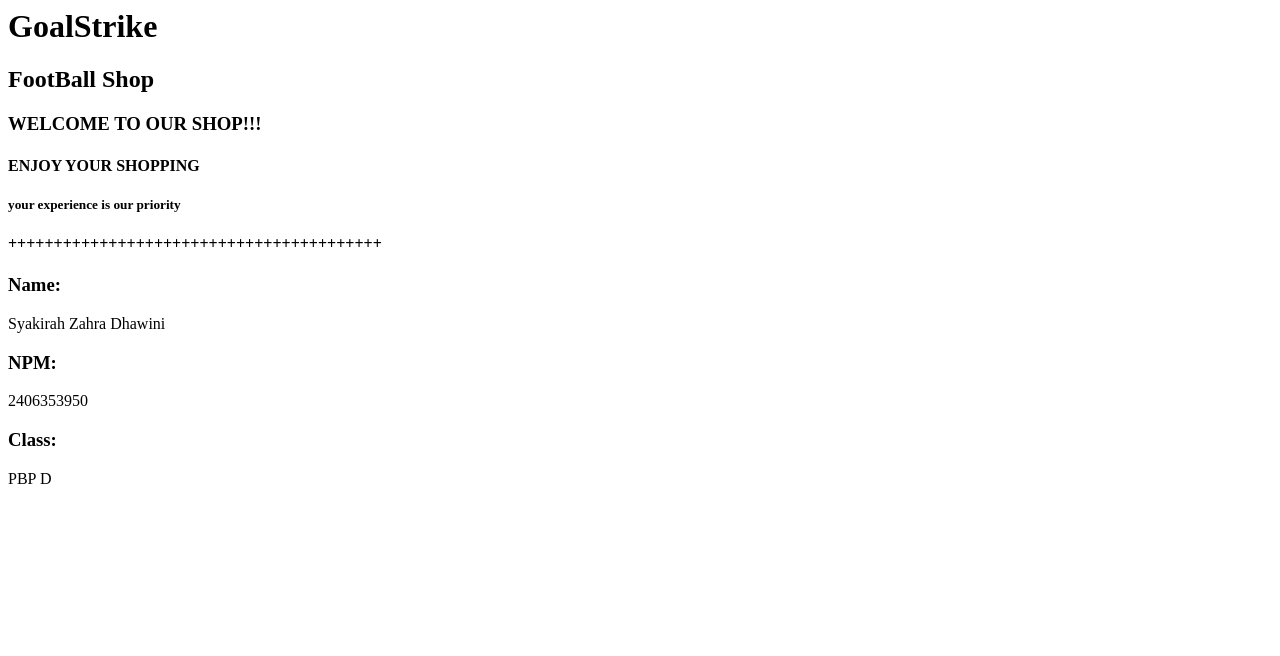
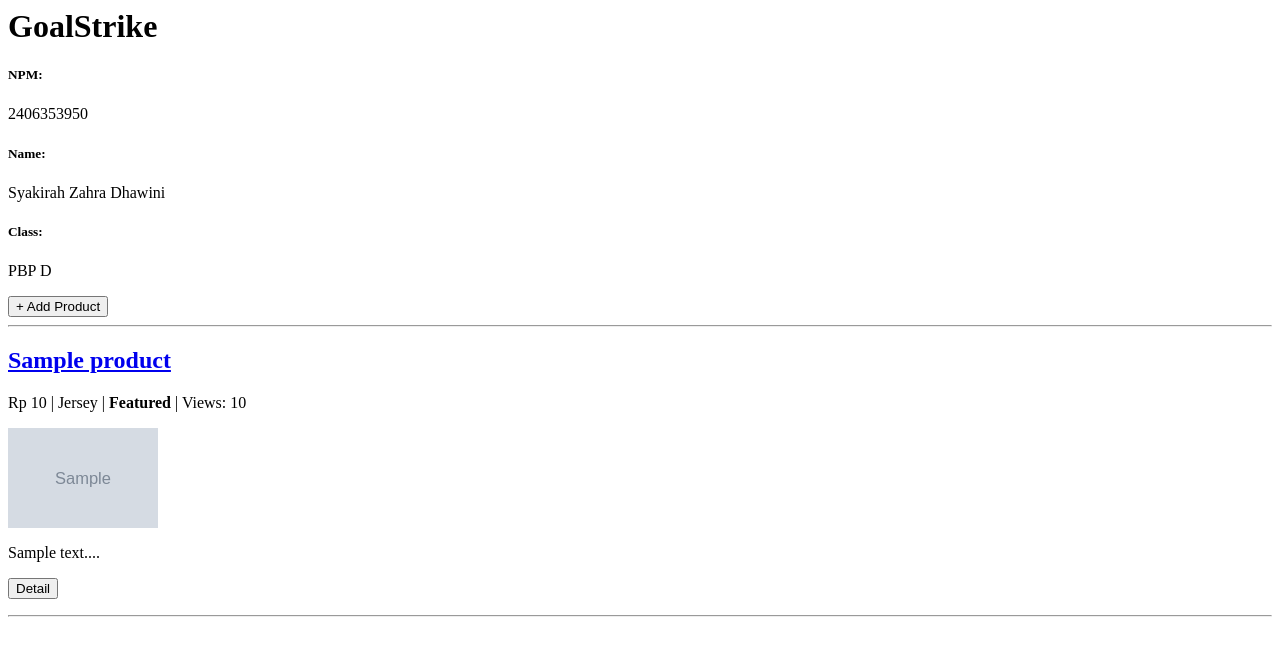
Before and after one commit to Syakirahzd/goal-strike, a Django app: page / in a window 1280 px wide. Shown: the top 656 px of the page. Run offline with Django 5.2, Linux system fonts and the light colour scheme; tables that the repository leaves empty hold one stand-in row (values such as "Sample post"); grey boxes marked "Sample" are stand-in pictures.

Commit message:
Tugas 3 Complete

```diff
--- a/main/models.py
+++ b/main/models.py
@@ -1,3 +1,4 @@
+from django.utils import timezone
 import uuid
 from django.db import models
 
@@ -16,16 +17,29 @@ class Product(models.Model):
     price = models.IntegerField()
     description = models.TextField()
     thumbnail = models.URLField(blank=True, null=True)
-    category = models.CharField(max_length=20, choices=CATEGORY_CHOICES, default='update')
+    category = models.CharField(max_length=20, choices=CATEGORY_CHOICES, default='jersey')
+    product_views = models.PositiveIntegerField(default=0)
     is_featured = models.BooleanField(default=False)
 
     def __str__(self):
-        return self.title
+        return self.name
 
     @property
-    def is_news_hot(self):
-        return self.news_views > 20
+    def is_product_hot(self):
+        return self.product_views > 20
 
-    def increment_views(self):
-        self.news_views += 1
+    def increment_product(self):
+        self.product_views += 1
         self.save()
+
+### DEMO Tugas 2 ###
+# spek: Employee -> name (text under 255), age (bilangan bulat), persona (text sepanjang panjang)
+# # lakukan migrasi, buat views.py dengan add_employee -> ngecreate employee baru dengan, httpresponese, hubungin dengan urls
+
+# class Employee(models.Model):
+#     name = models.CharField(max_length=255)
+#     age = models.IntegerField()
+#     persona = models.TextField()
+
+#     def __str__(self):
+#         return self.title
--- /dev/null
+++ b/main/templates/employee.html
@@ -0,0 +1,6 @@
+<h1>nama</h1>
+<p>{{name}}</p>
+<h1>age</h1>
+<p>{{age}}</p>
+<h1>persona</h1>
+<p>{{persona}}</p>
--- a/main/templates/main.html
+++ b/main/templates/main.html
@@ -1,16 +1,44 @@
-<h1>{{title}}</h1>
-<h2>FootBall Shop</h2>
+<h1>GoalStrike</h1>
 
+<h5>NPM: </h5>
+<p>{{ npm }}</p>
 
-<h3>WELCOME TO OUR SHOP!!!</h3>
-<h4>ENJOY YOUR SHOPPING</h4>
-<h5>your experience is our priority</h5>
+<h5>Name:</h5>
+<p>{{ name }}</p>
 
-<h4>+++++++++++++++++++++++++++++++++++++++++</h4>
+<h5>Class:</h5>
+<p>{{ class }}</p>
 
-<h3>Name: </h3>
-<p>{{name}}</p>
-<h3>NPM: </h3>
-<p>{{npm}}</p>
-<h3>Class: </h3>
-<p>{{class}}</p>
+<a href="{% url 'main:create_product' %}">
+  <button>+ Add Product</button>
+</a>
+
+<hr>
+
+{% if not product_list %}
+<p>Belum ada product dalam GoalStrike.</p>
+{% else %}
+
+{% for product in product_list %}
+<div>
+  <h2><a href="{% url 'main:show_product' product.id %}">{{ product.name }}</a></h2>
+
+  <p> Rp {{ product.price }} |
+    {{ product.get_category_display }}</b>{% if product.is_featured %} |
+    <b>Featured</b>{% endif %}{% if product.is_news_hot %} |
+    <b>Hot</b>{% endif %} | Views: {{ product.product_views }}</p>
+
+  {% if product.thumbnail %}
+  <img src="{{ product.thumbnail }}" alt="thumbnail" width="150" height="100">
+  <br />
+  {% endif %}
+
+  <p>{{ product.description|truncatewords:25 }}...</p>
+
+  <p><a href="{% url 'main:show_product' product.id %}"><button>Detail</button></a></p>
+</div>
+
+<hr>
+{% endfor %}
+
+{% endif %}
--- a/main/urls.py
+++ b/main/urls.py
@@ -1,8 +1,20 @@
 from django.urls import path
-from main.views import show_main
+from main.views import show_main, create_product, show_product, show_xml, show_json, show_xml_by_id, show_json_by_id
+
+# from main.views import add_employee
 
 app_name = 'main'
 
 urlpatterns = [
     path('', show_main, name='show_main'),
+    path('create-product/', create_product, name='create_product'),
+    path('product/<str:id>/', show_product, name='show_product'),
+    path('xml/', show_xml, name='show_xml'),
+    path('json/', show_json, name='show_json'),
+    path('xml/<str:product_id>/', show_xml_by_id, name='show_xml_by_id'),
+    path('json/<str:product_id>/', show_json_by_id, name='show_json_by_id'),
 ]
+
+
+### DEMO Tugas 2 ###
+# path('add_employee', add_employee, name='add_employee'),
--- a/main/views.py
+++ b/main/views.py
@@ -1,12 +1,86 @@
-from django.shortcuts import render
+from django.http import HttpResponse
+from django.core import serializers
+# from main.models import Employee
+
+from django.shortcuts import render, redirect, get_object_or_404
+from main.forms import ProductForm
+from main.models import Product
+
 
 # Create your views here.
 def show_main(request):
+    product_list = Product.objects.all()
+
     context = {
         'title' : 'GoalStrike',
         'npm': '2406353950',
         'name': 'Syakirah Zahra Dhawini',
-        'class': 'PBP D'
+        'class': 'PBP D',
+        'product_list': product_list,
     }
 
     return render(request, "main.html", context)
+
+def create_product(request):
+    form = ProductForm(request.POST or None)
+
+    if form.is_valid() and request.method == "POST":
+        form.save()
+        return redirect('main:show_main')
+
+    context = {'form': form}
+    return render(request, "create_product.html", context)
+
+def show_product(request, id):
+    product = get_object_or_404(Product, pk=id)
+    product.increment_product()
+
+    context = {
+        'product': product
+    }
+
+    return render(request, "product_detail.html", context)
+
+def show_xml(request):
+     product_list = Product.objects.all()
+     xml_data = serializers.serialize("xml", product_list)
+     return HttpResponse(xml_data, content_type="application/xml")
+
+def show_json(request):
+    product_list = Product.objects.all()
+    json_data = serializers.serialize("json", product_list)
+    return HttpResponse(json_data, content_type="application/json")
+
+def show_xml_by_id(request, product_id):
+   try:
+       product_item = Product.objects.filter(pk=product_id)
+       xml_data = serializers.serialize("xml", product_item)
+       return HttpResponse(xml_data, content_type="application/xml")
+   except Product.DoesNotExist:
+       return HttpResponse(status=404)
+
+def show_json_by_id(request, product_id):
+   try:
+       product_item = Product.objects.get(pk=product_id)
+       json_data = serializers.serialize("json", [product_item])
+       return HttpResponse(json_data, content_type="application/json")
+   except Product.DoesNotExist:
+       return HttpResponse(status=404)
+
+
+
+### DEMO Tugas 2 ##
+# def add_employee(request):
+#     new_employee = Employee.objects.create(
+#         name = "Syakirah",
+#         age = 19,
+#         persona = "terserah",
+#         )
+
+#     context = {
+#         "name" : new_employee.name,
+#         "age" : new_employee.age,
+#         "persona" : new_employee.persona
+#     }
+
+#     return render(request, "employee.html", context)
```
Also changed, not shown: goal_strike/settings.py (+6 -2 lines), main/forms.py (added, +7 -0 lines), main/templates/create_product.html (added, +18 -0 lines), main/templates/product_detail.html (added, +19 -0 lines), templates/base.html (added, +13 -0 lines), main/migrations/0002_employee.py (added), main/migrations/0003_delete_employee_product_product_views_and_more.py (added).
